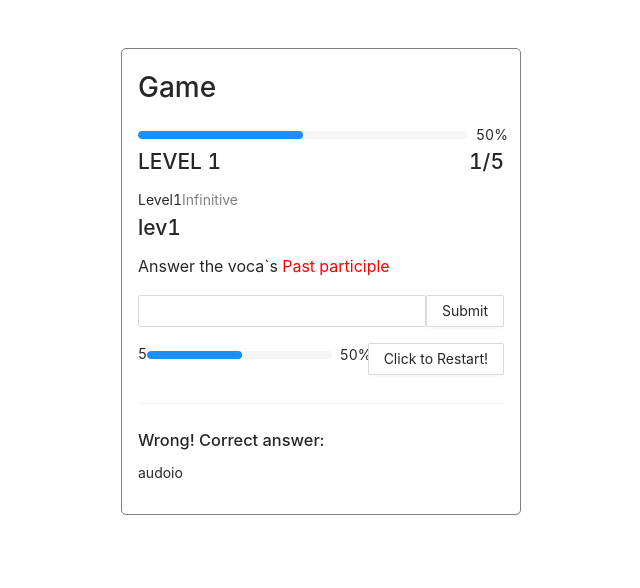
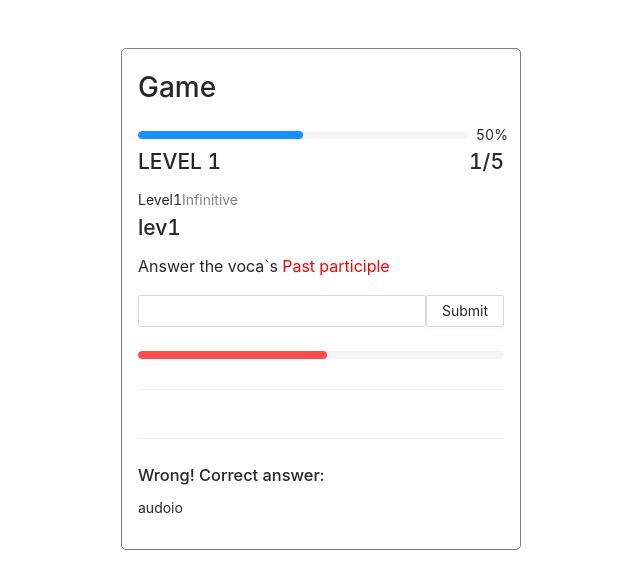
Before and after one commit to Maczi01/LangageQuizzy, a React (Create React App) app: page / in a window 1280 px wide. Shown: the top 588 px of the page, without its empty margins (319-959 px from the left). Built offline with nearby package versions, Linux system fonts and the light colour scheme.

Commit message:
link to restart function, add disappear

```diff
--- a/src/views/Level1.js
+++ b/src/views/Level1.js
@@ -100,15 +100,15 @@ class Level1 extends Component {
 
                 {/* Timer */}
                 <div style={{display: 'flex', justifyContent: 'space-between'}}>
-                    <p>{this.state.timer}</p>
-                    <Progress percent={(`${this.state.timer}`*10)} status="active"/>
-                    {/*// <Button className={`${this.state.timer <= 8 && 'disabled'}`}>5</Button>*/}
-                    {/*// <Button className={`${this.state.timer <= 6 && 'disabled'}`}>4</Button>*/}
-                    {/*// <Button className={`${this.state.timer <= 4 && 'disabled'}`}>3</Button>*/}
-                    {/*// <Button className={`${this.state.timer <= 2 && 'disabled'}`}>2</Button>*/}
-                    {/*// <Button className={`${this.state.timer <= 0 && 'disabled'}`}>1</Button>*/}
+                    <Progress percent={(`${this.state.timer}`*10)} status="exception" showInfo={false}/>
+
+                </div>
+                <Divider/>
+
+                <div style={{display: 'flex', justifyContent: 'center'}}>
                     <Button
                         onClick={this.handleRestart}
+                        style={{display: this.state.timeOut ? "block" : "none"}}
                         // onClick={this.handleRestart}
                         // style={{ display: this.state.timeOut ? 'block' : 'none' }}
                     >
```
